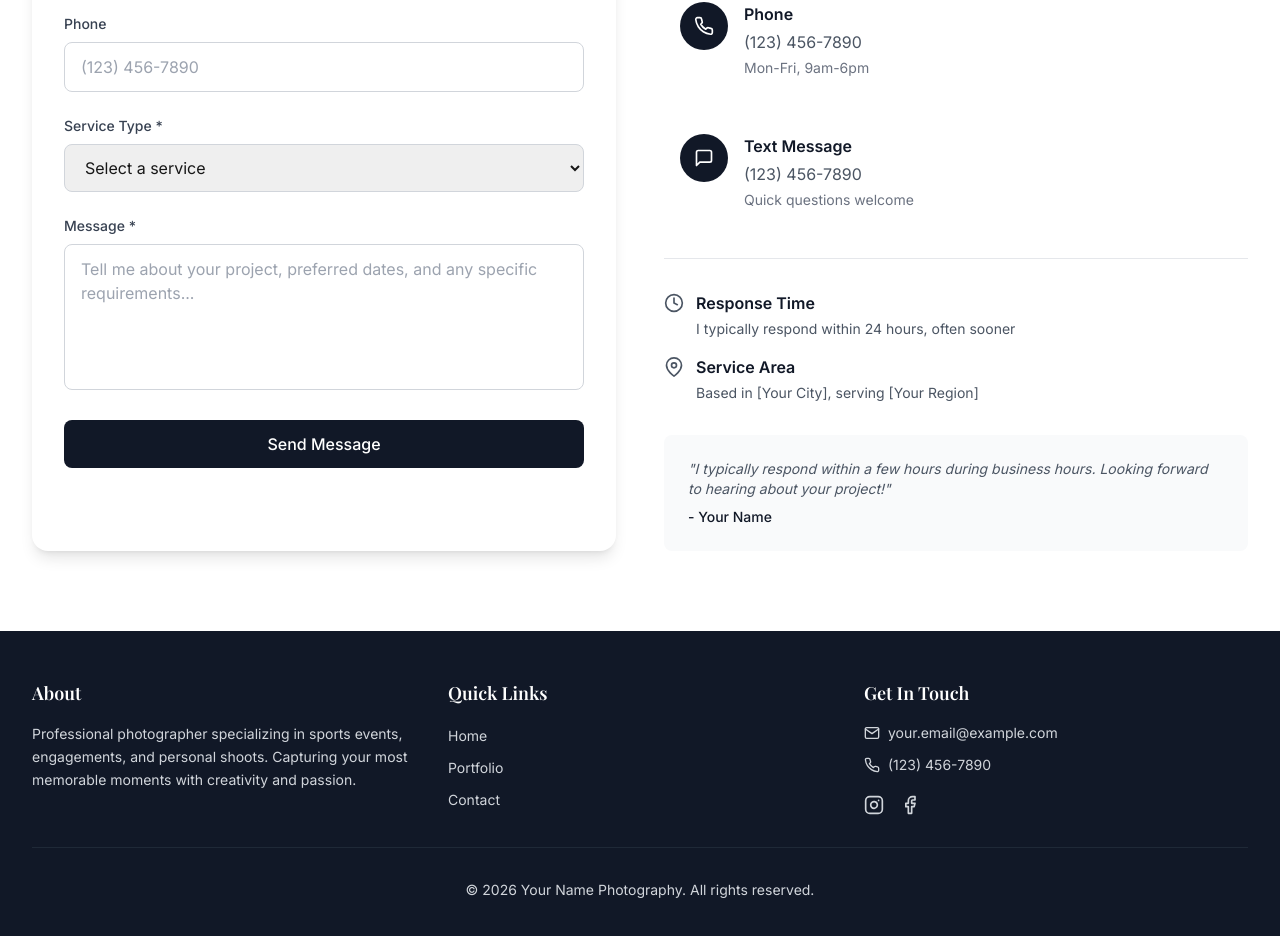
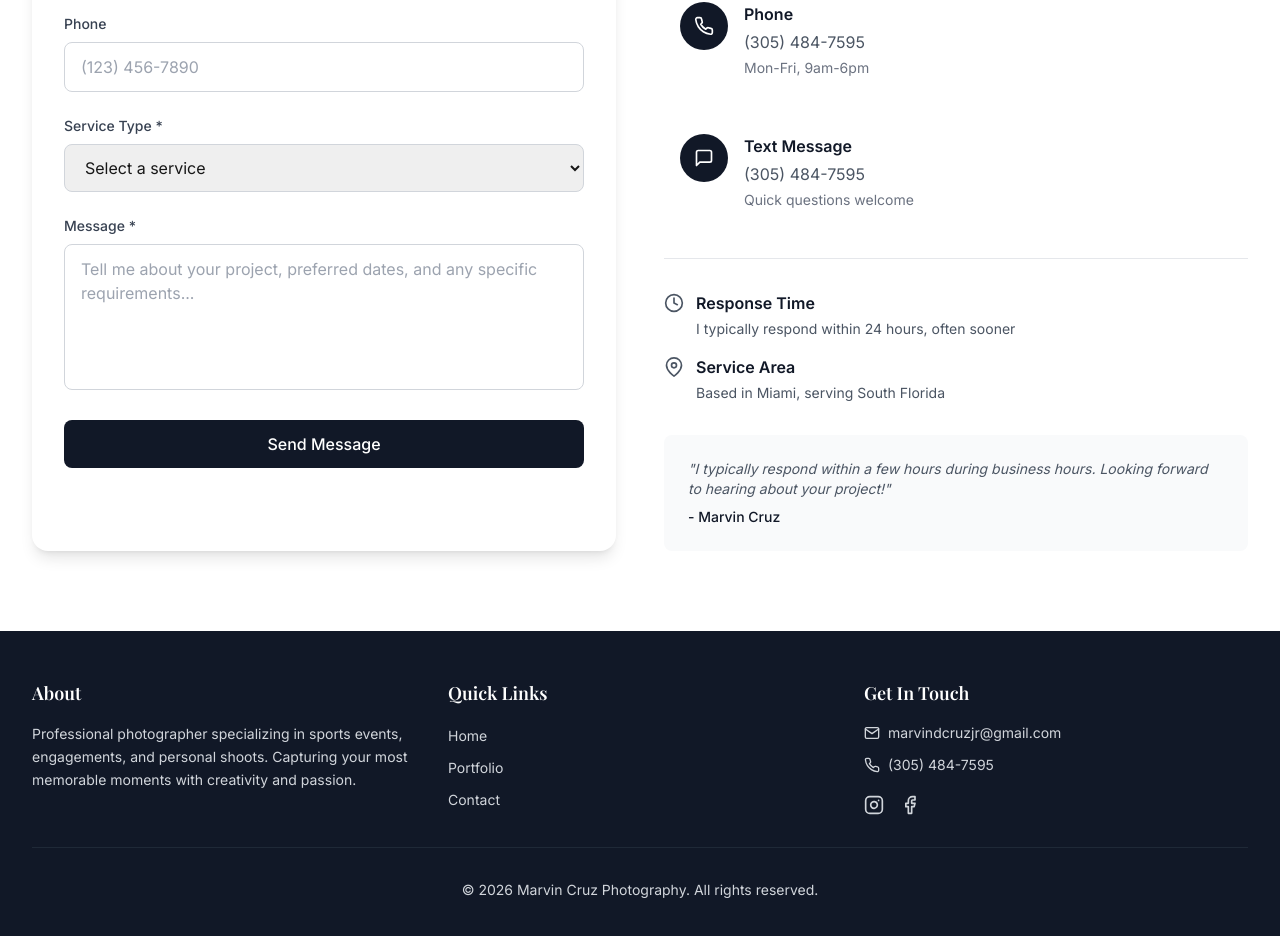
Before and after one commit to cdeleon-305/marvin-cruz-photography, a Next.js app: page /contact in a window 1280 px wide. Shown: the part 702-1638 px from the top of the page. Built offline with nearby package versions, Linux system fonts and the light colour scheme; a web font is replaced by a local one.

Commit message:
chore: update contact info to marvin specific

```diff
--- a/app/layout.tsx
+++ b/app/layout.tsx
@@ -19,33 +19,33 @@ const playfair = Playfair_Display({
 
 export const metadata: Metadata = {
   title: {
-    default: "Photography Portfolio | Professional Photographer",
-    template: "%s | Photography Portfolio",
+    default: "Marvin Cruz Photography | Miami Sports & Engagement Photographer",
+    template: "%s | Marvin Cruz Photography",
   },
-  description: "Professional photography services specializing in sports events, engagements, and personal shoots. View portfolio and book your session today.",
-  keywords: ["photography", "photographer", "sports photography", "engagement photography", "portrait photography", "professional photographer"],
-  authors: [{ name: "Your Name" }],
-  creator: "Your Name",
+  description: "Professional photography services by Marvin Cruz specializing in sports events, engagements, and personal shoots in Miami and South Florida. View portfolio and book your session today.",
+  keywords: ["photography", "photographer", "sports photography", "engagement photography", "portrait photography", "Miami photographer", "South Florida photographer", "Marvin Cruz"],
+  authors: [{ name: "Marvin Cruz" }],
+  creator: "Marvin Cruz",
   openGraph: {
     type: "website",
     locale: "en_US",
-    url: "https://yoursite.com",
-    siteName: "Photography Portfolio",
-    title: "Professional Photography Services",
-    description: "Specializing in sports, engagements, and personal shoots",
+    url: "https://marvin-cruz-photography.vercel.app",
+    siteName: "Marvin Cruz Photography",
+    title: "Marvin Cruz Photography | Miami Sports & Engagement Photographer",
+    description: "Professional photography specializing in sports, engagements, and personal shoots in Miami",
     images: [
       {
         url: "/og-image.jpg",
         width: 1200,
         height: 630,
-        alt: "Photography Portfolio",
+        alt: "Marvin Cruz Photography Portfolio",
       },
     ],
   },
   twitter: {
     card: "summary_large_image",
-    title: "Professional Photography Services",
-    description: "Specializing in sports, engagements, and personal shoots",
+    title: "Marvin Cruz Photography | Miami Photographer",
+    description: "Professional photography specializing in sports, engagements, and personal shoots",
     images: ["/og-image.jpg"],
   },
   robots: {
--- a/app/robots.ts
+++ b/app/robots.ts
@@ -1,7 +1,7 @@
 import { MetadataRoute } from 'next'
 
 export default function robots(): MetadataRoute.Robots {
-  const baseUrl = 'https://yoursite.com' // TODO: Replace with actual domain
+  const baseUrl = 'https://marvin-cruz-photography.vercel.app'
 
   return {
     rules: {
--- a/app/sitemap.ts
+++ b/app/sitemap.ts
@@ -1,7 +1,7 @@
 import { MetadataRoute } from 'next'
 
 export default function sitemap(): MetadataRoute.Sitemap {
-  const baseUrl = 'https://yoursite.com' // TODO: Replace with actual domain
+  const baseUrl = 'https://marvin-cruz-photography.vercel.app'
 
   return [
     {
--- a/components/CallToAction.tsx
+++ b/components/CallToAction.tsx
@@ -19,10 +19,10 @@ export default function CallToAction() {
             Get in Touch
           </Link>
           <a
-            href="tel:+11234567890"
+            href="tel:+13054847595"
             className="bg-transparent border-2 border-white text-white px-8 py-3 rounded-full font-medium hover:bg-white/10 transition-colors"
           >
-            Call Now: (123) 456-7890
+            Call Now: (305) 484-7595
           </a>
         </div>
         <p className="mt-8 text-sm text-gray-400">
--- a/components/ContactInfo.tsx
+++ b/components/ContactInfo.tsx
@@ -17,7 +17,7 @@ export default function ContactInfo() {
       <div className="space-y-6">
         {/* Email */}
         <a
-          href="mailto:your.email@example.com"
+          href="mailto:marvindcruzjr@gmail.com"
           className="flex items-start space-x-4 p-4 rounded-lg hover:bg-gray-50 transition-colors group"
         >
           <div className="flex-shrink-0">
@@ -27,14 +27,14 @@ export default function ContactInfo() {
           </div>
           <div>
             <h3 className="font-semibold text-gray-900 mb-1">Email</h3>
-            <p className="text-gray-600">your.email@example.com</p>
+            <p className="text-gray-600">marvindcruzjr@gmail.com</p>
             <p className="text-sm text-gray-500 mt-1">Best for detailed inquiries</p>
           </div>
         </a>
 
         {/* Phone */}
         <a
-          href="tel:+11234567890"
+          href="tel:+13054847595"
           className="flex items-start space-x-4 p-4 rounded-lg hover:bg-gray-50 transition-colors group"
         >
           <div className="flex-shrink-0">
@@ -44,14 +44,14 @@ export default function ContactInfo() {
           </div>
           <div>
             <h3 className="font-semibold text-gray-900 mb-1">Phone</h3>
-            <p className="text-gray-600">(123) 456-7890</p>
+            <p className="text-gray-600">(305) 484-7595</p>
             <p className="text-sm text-gray-500 mt-1">Mon-Fri, 9am-6pm</p>
           </div>
         </a>
 
         {/* Text/SMS */}
         <a
-          href="sms:+11234567890"
+          href="sms:+13054847595"
           className="flex items-start space-x-4 p-4 rounded-lg hover:bg-gray-50 transition-colors group"
         >
           <div className="flex-shrink-0">
@@ -61,7 +61,7 @@ export default function ContactInfo() {
           </div>
           <div>
             <h3 className="font-semibold text-gray-900 mb-1">Text Message</h3>
-            <p className="text-gray-600">(123) 456-7890</p>
+            <p className="text-gray-600">(305) 484-7595</p>
             <p className="text-sm text-gray-500 mt-1">Quick questions welcome</p>
           </div>
         </a>
@@ -84,7 +84,7 @@ export default function ContactInfo() {
           <div>
             <h3 className="font-semibold text-gray-900 mb-1">Service Area</h3>
             <p className="text-gray-600 text-sm">
-              Based in [Your City], serving [Your Region]
+              Based in Miami, serving South Florida
             </p>
           </div>
         </div>
@@ -96,7 +96,7 @@ export default function ContactInfo() {
           "I typically respond within a few hours during business hours. Looking
           forward to hearing about your project!"
         </p>
-        <p className="text-sm font-medium text-gray-900 mt-2">- Your Name</p>
+        <p className="text-sm font-medium text-gray-900 mt-2">- Marvin Cruz</p>
       </div>
     </div>
   );
--- a/components/Footer.tsx
+++ b/components/Footer.tsx
@@ -52,25 +52,25 @@ export default function Footer() {
             <ul className="space-y-3">
               <li>
                 <a
-                  href="mailto:your.email@example.com"
+                  href="mailto:marvindcruzjr@gmail.com"
                   className="flex items-center space-x-2 text-sm hover:text-white transition-colors"
                 >
                   <FiMail className="w-4 h-4" />
-                  <span>your.email@example.com</span>
+                  <span>marvindcruzjr@gmail.com</span>
                 </a>
               </li>
               <li>
                 <a
-                  href="tel:+11234567890"
+                  href="tel:+13054847595"
                   className="flex items-center space-x-2 text-sm hover:text-white transition-colors"
                 >
                   <FiPhone className="w-4 h-4" />
-                  <span>(123) 456-7890</span>
+                  <span>(305) 484-7595</span>
                 </a>
               </li>
               <li className="flex items-center space-x-4 pt-2">
                 <a
-                  href="https://instagram.com"
+                  href="https://instagram.com/marvincruzphotography"
                   target="_blank"
                   rel="noopener noreferrer"
                   className="hover:text-white transition-colors"
@@ -79,7 +79,7 @@ export default function Footer() {
                   <FiInstagram className="w-5 h-5" />
                 </a>
                 <a
-                  href="https://facebook.com"
+                  href="https://facebook.com/marvincruzphotography"
                   target="_blank"
                   rel="noopener noreferrer"
                   className="hover:text-white transition-colors"
@@ -93,7 +93,7 @@ export default function Footer() {
         </div>
 
         <div className="border-t border-gray-800 mt-8 pt-8 text-center text-sm">
-          <p>&copy; {currentYear} Your Name Photography. All rights reserved.</p>
+          <p>&copy; {currentYear} Marvin Cruz Photography. All rights reserved.</p>
         </div>
       </div>
     </footer>
--- a/components/Navigation.tsx
+++ b/components/Navigation.tsx
@@ -25,7 +25,7 @@ export default function Navigation() {
           <Link href="/" className="flex items-center space-x-2 group">
             <FiCamera className="w-6 h-6 text-gray-900 group-hover:text-gray-600 transition-colors" />
             <span className="font-display text-xl font-bold text-gray-900">
-              Your Name
+              Marvin Cruz
             </span>
           </Link>
 
--- a/components/StructuredData.tsx
+++ b/components/StructuredData.tsx
@@ -2,24 +2,22 @@ export default function StructuredData() {
   const structuredData = {
     "@context": "https://schema.org",
     "@type": "ProfessionalService",
-    "name": "Your Name Photography",
-    "image": "https://yoursite.com/og-image.jpg",
-    "@id": "https://yoursite.com",
-    "url": "https://yoursite.com",
-    "telephone": "+11234567890",
-    "email": "your.email@example.com",
+    "name": "Marvin Cruz Photography",
+    "image": "https://marvin-cruz-photography.vercel.app/og-image.jpg",
+    "@id": "https://marvin-cruz-photography.vercel.app",
+    "url": "https://marvin-cruz-photography.vercel.app",
+    "telephone": "+13054847595",
+    "email": "marvindcruzjr@gmail.com",
     "address": {
       "@type": "PostalAddress",
-      "streetAddress": "Your Street Address",
-      "addressLocality": "Your City",
-      "addressRegion": "Your State",
-      "postalCode": "Your Zip",
+      "addressLocality": "Miami",
+      "addressRegion": "FL",
       "addressCountry": "US"
     },
     "geo": {
       "@type": "GeoCoordinates",
-      "latitude": 0.0, // TODO: Add actual coordinates
-      "longitude": 0.0
+      "latitude": 25.7617,
+      "longitude": -80.1918
     },
     "openingHoursSpecification": {
       "@type": "OpeningHoursSpecification",
@@ -34,8 +32,7 @@ export default function StructuredData() {
       "closes": "18:00"
     },
     "sameAs": [
-      "https://instagram.com/yourhandle",
-      "https://facebook.com/yourpage"
+      "https://instagram.com/marvincruzphotography"
     ],
     "priceRange": "$$",
     "serviceType": [
```
